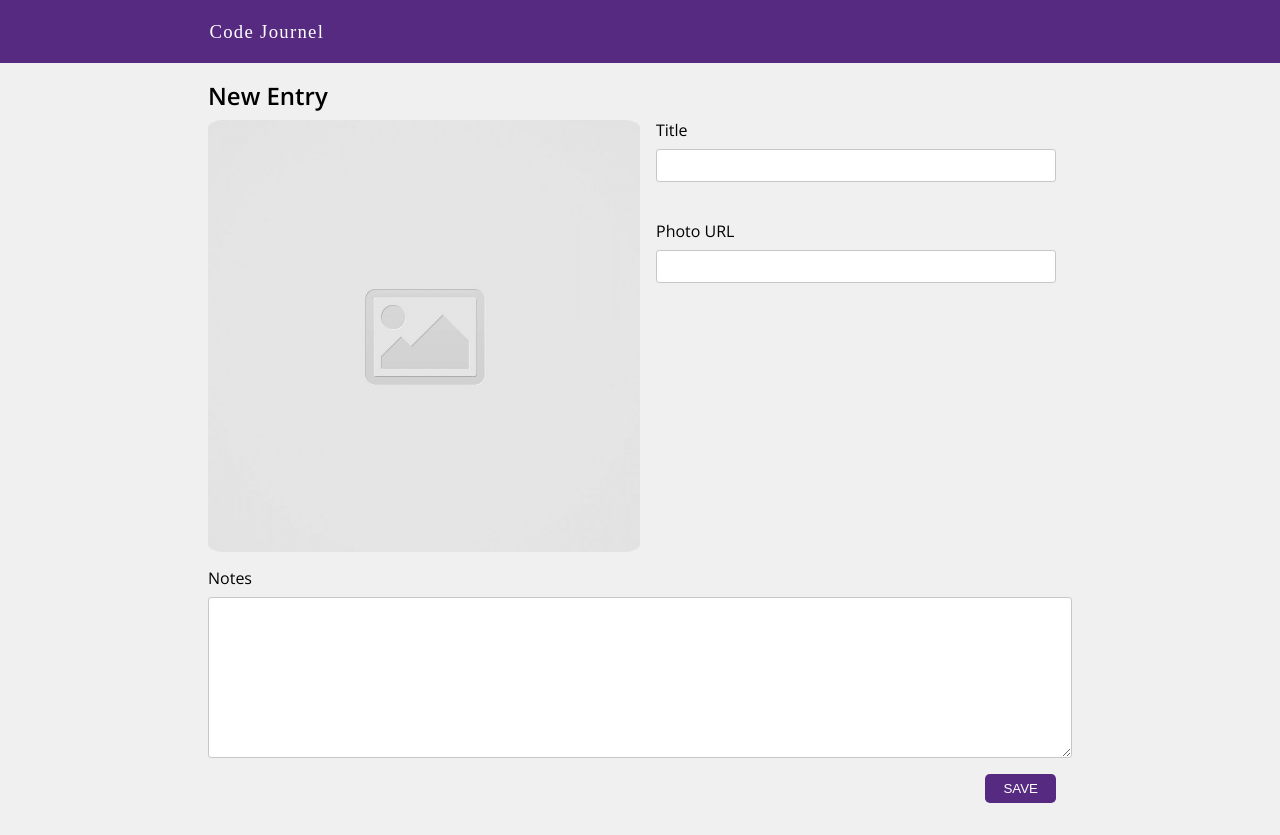
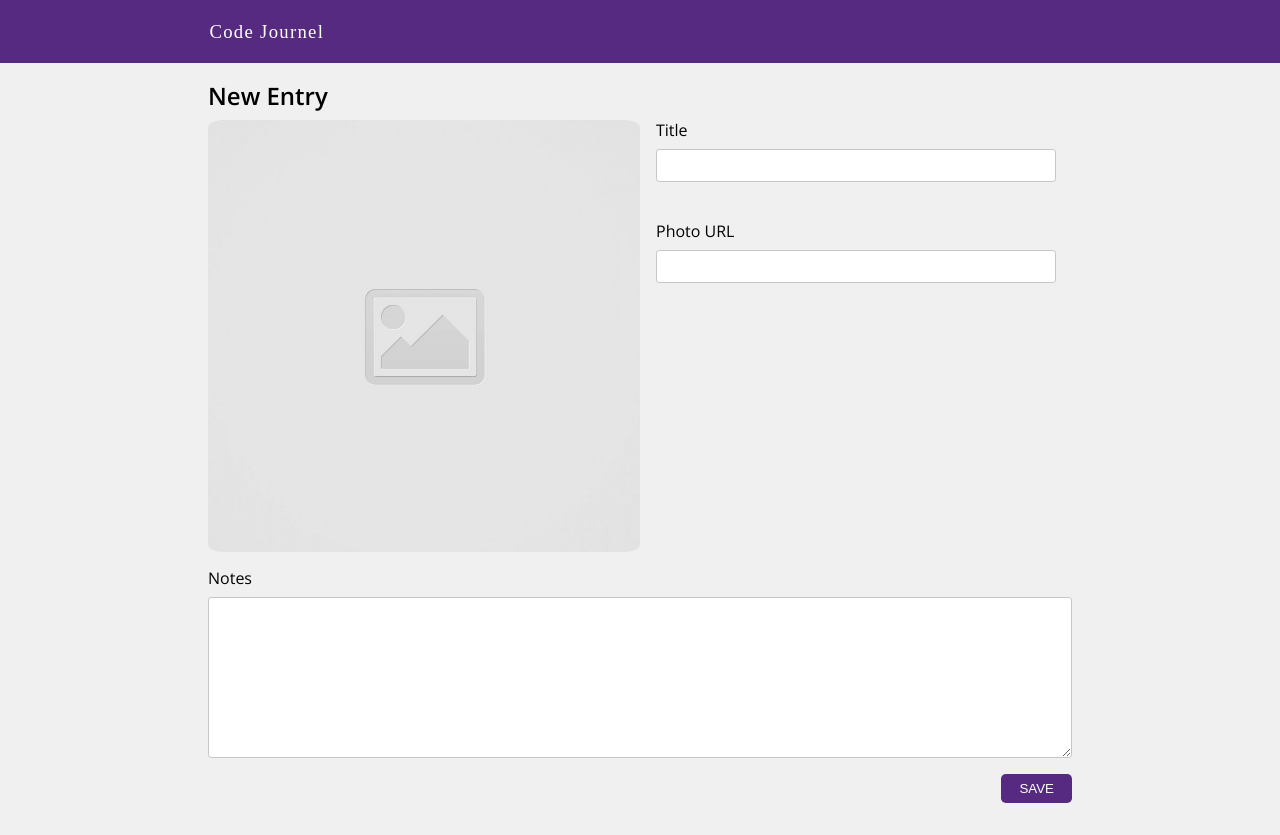
Before and after one commit to louis-zhangxa/code-journal, a website: page index.html in a window 1280 px wide. Drawn offline with nearby package versions, Linux system fonts and the light colour scheme.

Commit message:
completed create an entry2

```diff
--- a/css/styles.css
+++ b/css/styles.css
@@ -52,10 +52,10 @@ header {
 
 .user-entry button {
   display: block;
-  margin: 1rem;
+  margin: 1rem 0;
   background-color: #562a81;
   color: white;
-  padding: 0.3rem 1rem;
+  padding: 0.3rem 01rem;
   border-color: transparent;
   border-radius: 0.3rem;
 }
```
